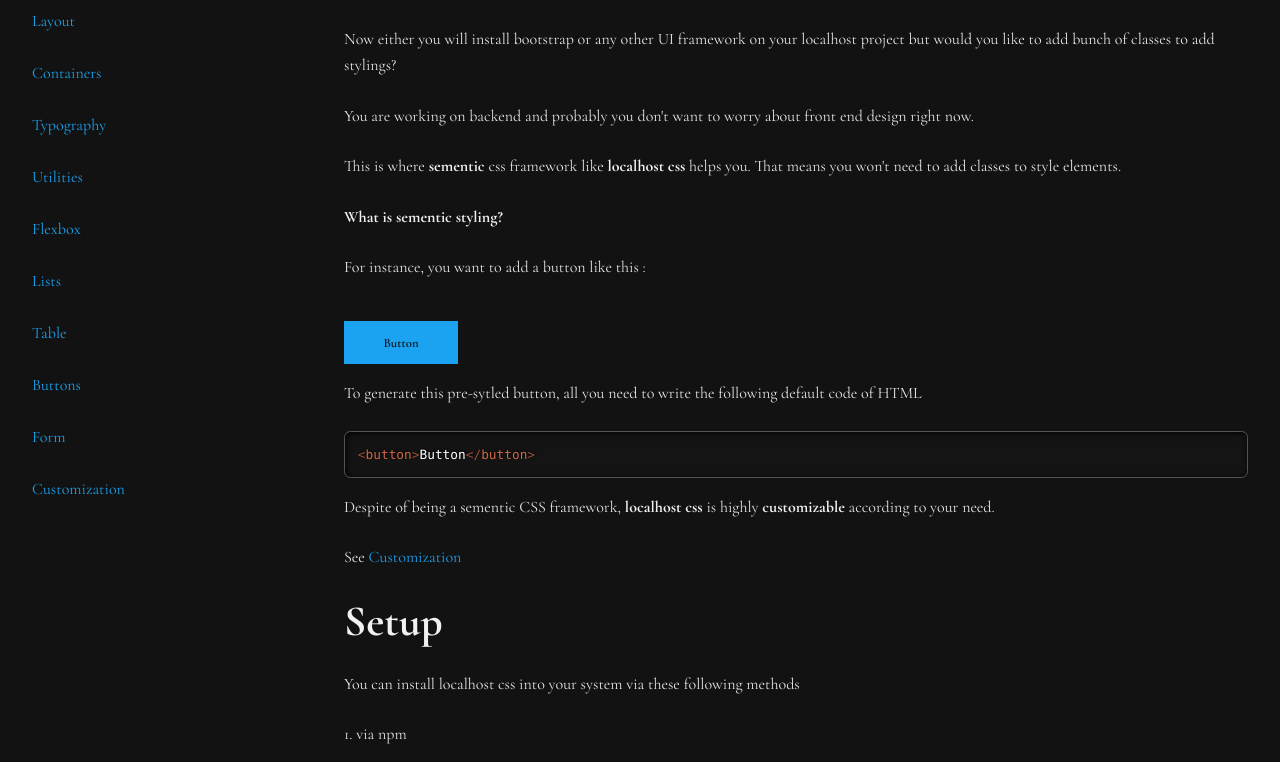
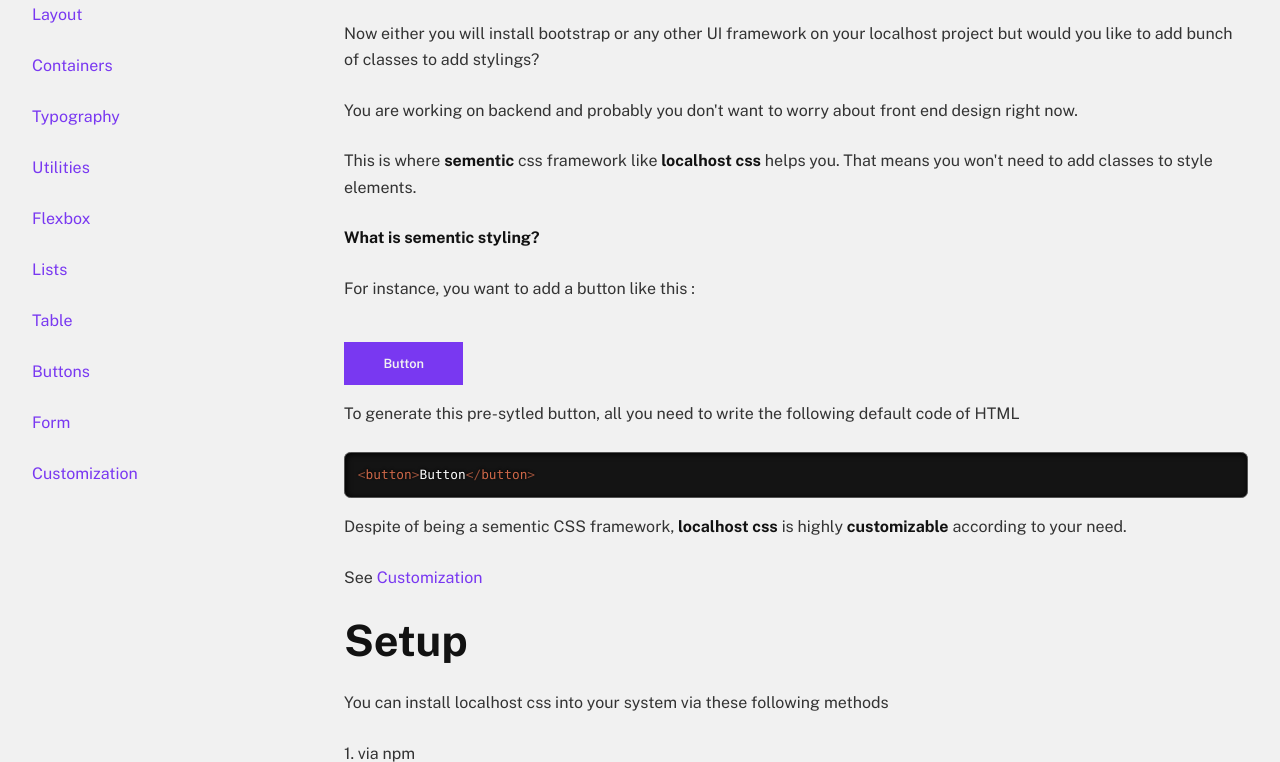
Before and after one commit to fewprojects/localhost, a plain HTML site: page index.html in a window 1280 px wide. Shown: the part 724-1486 px from the top of the page. Drawn offline with nearby package versions, Linux system fonts and the light colour scheme; some packages are replaced by stand-ins of ours; a script that the page names is missing.

Commit message:
default theme seleted

```diff
--- a/index.html
+++ b/index.html
@@ -10,7 +10,7 @@
     <meta name="viewport" content="width=device-width, initial-scale=1.0">
     <title>Localhost CSS | Boilerplate for developers</title>
     <link rel="stylesheet" href="css/localhost/localhost.css">
-    <link rel="stylesheet" href="css/localhost/themes/dark/writer.css">
+    <!-- <link rel="stylesheet" href="css/localhost/themes/dark/writer.css"> -->
     <link rel="stylesheet" href="css/code/prism.css">
     <link rel="stylesheet" href="css/style.css">
     <link rel="stylesheet" href="css/font.css">
```
